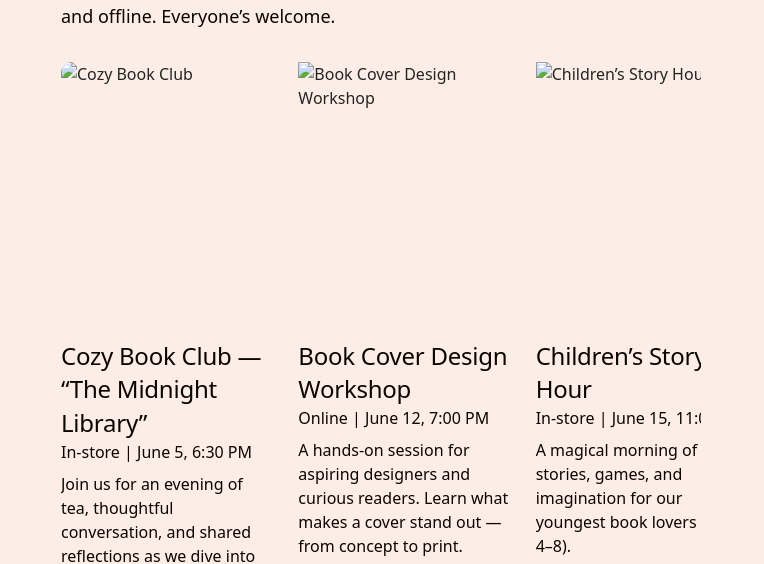
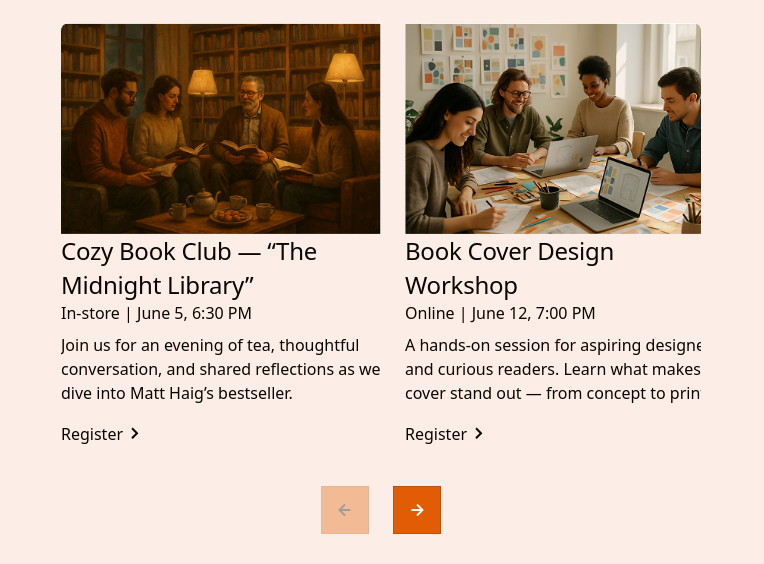
Before and after one commit to ArtemNyow/NovelWay, a website built with Vite: page src/index.html in a window 1280 px wide. Shown: the part 699-1263 px from the top of the page, without its empty margins (259-1023 px from the left). Built offline with nearby package versions, Linux system fonts and the light colour scheme; files whose address does not match are found by name.

Commit message:
added img

```diff
--- a/src/css/partials/events.css
+++ b/src/css/partials/events.css
@@ -1,6 +1,8 @@
 .events {}
 
-.events-container{}
+.events-container{
+    margin-bottom: 64px;
+}
 
 .events-text-container {
     margin-bottom: 32px;
@@ -31,33 +33,16 @@
     color: #0b0500;
 }
 
-.swiper {
-    /* width: 100%;
-    max-width: 1200px;
-    margin: auto; */
-}
-
 .events-list {
     gap: 24px;
     margin-bottom: 56px;
 }
 
-.swiper-wrapper {}
-
 .events-list-item {
     width: 100%;
 }
 
-.swiper-slide {
-    display: flex;
-    flex-direction: column;
-    gap: 0.5rem;
-}
-
-.events-list-item-img {
-    width: 342px;
-    height: 277px;
-}
+.events-list-item-img {}
 
 .events-list-item-text-container{
  display: flex;
@@ -67,9 +52,7 @@
  height: 220px;
 }
 
-.events-list-item-text-container-text {
-
-}
+.events-list-item-text-container-text {}
 
 .events-list-item-format {
     font-weight: 400;
@@ -77,13 +60,6 @@
     line-height: 1.5;
     color: #0b0500;
     margin-bottom: 8px;
-}
-
-.events-list-item-date {
-    font-weight: 400;
-    font-size: 16px;
-    line-height: 1.5;
-    color: #0b0500;
 }
 
 .events-list-item-title {
@@ -118,23 +94,48 @@
     fill: #0b0500;
     width: 24px;
     height: 24px;
-    overflow: visible;
-        /* Усуньте hidden */
-        display: block;
-        color: inherit;
 }
 
-.swiper-pagination {}
-
-.swiper-button-prev {
-    background-image: url('/src/img/sprite.svg#icon-left-arrow-alt');
-    fill: #0b0500;
+.swiper {
+    position: relative;
+    border-radius: 8px;
+    overflow: hidden;
 }
 
-.arrow-btn {}
+.swiper-wrapper {
+    display: flex;
+}
 
-.swiper-button-next {
-    background-image: url('/src/img/sprite.svg#icon-right-arrow-alt');
+.swiper-slide {
+    flex-shrink: 0;
+    width: 100%;
+    background-size: cover;
+    background-position: center;
+    position: relative;
+}
+
+.slider-controls{
+    position: relative;
+}
+
+.slider-controls .swiper-button-prev,
+.slider-controls .swiper-button-next {
+    width: 48px;
+    height: 48px;
+
+    position: static;
+    top: auto;
+    left: auto;
+    right: auto;
+    bottom: auto;
+    transform: none;
+    margin-top: 0;
+}
+
+.swiper-button-prev::after,
+.swiper-button-next::after {
+    display: none;
+    content: none;
 }
 
 @media screen and (min-width: 374px){
@@ -173,13 +174,6 @@
 
     .swiper-button-prev,
     .swiper-button-next {
-        display: none;
+        display: none !important;
     }
-
-    .swiper-pagination {
-        display: none;
-    }
-
-
-
 }
--- a/src/js/events.js
+++ b/src/js/events.js
@@ -1,79 +1,50 @@
-// core version + navigation, pagination modules:
 import Swiper from 'swiper';
-import { Navigation, Pagination } from 'swiper/modules';
-// import Swiper and modules styles
+import { Navigation } from 'swiper/modules';
 import 'swiper/css';
-// import 'swiper/css/navigation';
-// import 'swiper/css/pagination';
+import 'swiper/css/navigation';
 
-
-// const swiper = new Swiper('.swiper', {
-
-//   direction: 'vertical',
-//   loop: true,
-
-//   pagination: {
-//     el: '.swiper-pagination',
-//   },
-
-//   navigation: {
-//     nextEl: '.swiper-button-next',
-//     prevEl: '.swiper-button-prev',
-//   },
-
-
-// });
+const prevBtn = document.querySelector('.swiper-button-prev');
+const nextBtn = document.querySelector('.swiper-button-next');
+let swiperInstance = null;
 
 const swiper = new Swiper('.swiper', {
+  modules: [Navigation],
   slidesPerView: 1,
-  loop: true,
-  pagination: {
-    el: '.swiper-pagination',
-    clickable: true,
-  },
+  loop: false,
   navigation: {
     nextEl: '.swiper-button-next',
     prevEl: '.swiper-button-prev',
+  },
+  on: {
+    init: updateButtonsState,
+    slideChange: updateButtonsState,
   },
   breakpoints: {
     768: {
       slidesPerView: 2,
     },
-    1024: {
+    1440: {
       slidesPerView: 3,
     }
-  }
+  },
 });
 
-let swiperInstance = null;
 
-function initSwiper() {
-  const screenWidth = window.innerWidth;
-
-  // Якщо ширина менше 1024 і Swiper ще не створений
-  if (screenWidth < 1024 && !swiperInstance) {
-    swiperInstance = new Swiper('.swiper', {
-      slidesPerView: 1,
-      loop: true,
-      pagination: {
-        el: '.swiper-pagination',
-        clickable: true,
-      },
-      navigation: {
-        nextEl: '.swiper-button-next',
-        prevEl: '.swiper-button-prev',
-      },
-      breakpoints: {
-        768: {
-          slidesPerView: 2,
-        }
-      }
-    });
+function updateButtonsState(swiper) {
+  if (swiper.isBeginning) {
+    prevBtn.disabled = true;
+    prevBtn.classList.add('disabled');
+  } else {
+    prevBtn.disabled = false;
+    prevBtn.classList.remove('disabled');
   }
 
-  // Якщо ширина >= 1024 і Swiper вже існує — знищити
-  if (screenWidth >= 1024 && swiperInstance) {
-    swiperInstance.destroy(true, true);
-    swiperInstance = null;
+
+  if (swiper.isEnd) {
+    nextBtn.disabled = true;
+    nextBtn.classList.add('disabled');
+  } else {
+    nextBtn.disabled = false;
+    nextBtn.classList.remove('disabled');
   }
 }
--- a/src/js/hero.js
+++ b/src/js/hero.js
@@ -1,41 +1,41 @@
-import Swiper from 'swiper';
-import { Navigation } from 'swiper/modules';
-import 'swiper/css';
-import 'swiper/css/navigation';
+// import Swiper from 'swiper';
+// import { Navigation } from 'swiper/modules';
+// import 'swiper/css';
+// import 'swiper/css/navigation';
 
-const prevBtn = document.querySelector('.swiper-button-prev');
-const nextBtn = document.querySelector('.swiper-button-next');
+// const prevBtn = document.querySelector('.swiper-button-prev');
+// const nextBtn = document.querySelector('.swiper-button-next');
 
-const swiper = new Swiper('.swiper', {
-  modules: [Navigation],
-  slidesPerView: 1,
-  loop: false,
-  navigation: {
-    nextEl: '.swiper-button-next',
-    prevEl: '.swiper-button-prev',
-  },
-  on: {
-    init: updateButtonsState,
-    slideChange: updateButtonsState,
-  },
-});
+// const swiper = new Swiper('.swiper', {
+//   modules: [Navigation],
+//   slidesPerView: 1,
+//   loop: false,
+//   navigation: {
+//     nextEl: '.swiper-button-next',
+//     prevEl: '.swiper-button-prev',
+//   },
+//   on: {
+//     init: updateButtonsState,
+//     slideChange: updateButtonsState,
+//   },
+// });
 
 
-function updateButtonsState(swiper) {
-  if (swiper.isBeginning) {
-    prevBtn.disabled = true;
-    prevBtn.classList.add('disabled');
-  } else {
-    prevBtn.disabled = false;
-    prevBtn.classList.remove('disabled');
-  }
+// function updateButtonsState(swiper) {
+//   if (swiper.isBeginning) {
+//     prevBtn.disabled = true;
+//     prevBtn.classList.add('disabled');
+//   } else {
+//     prevBtn.disabled = false;
+//     prevBtn.classList.remove('disabled');
+//   }
 
 
-  if (swiper.isEnd) {
-    nextBtn.disabled = true;
-    nextBtn.classList.add('disabled');
-  } else {
-    nextBtn.disabled = false;
-    nextBtn.classList.remove('disabled');
-  }
-}
+//   if (swiper.isEnd) {
+//     nextBtn.disabled = true;
+//     nextBtn.classList.add('disabled');
+//   } else {
+//     nextBtn.disabled = false;
+//     nextBtn.classList.remove('disabled');
+//   }
+// }
--- a/src/partials/events.html
+++ b/src/partials/events.html
@@ -10,26 +10,13 @@
         <div class="swiper">
             <ul class="events-list swiper-wrapper">
                 <li class="events-list-item swiper-slide">
-                    <div>
-                        <picture class="events-list-item-img">
-                            <source
-                            srcset=" /img/   1x, /img/ 2x"
-                            media="(min-width: 1440px)" />
-
-                            <source
-                            srcset=" /img/    1x, /img/ 2x"
-                            media="(min-width: 1280px)" />
-
-                            <source
-                            srcset="/img/   1x, /img/our-yachts/our-yachts-yaht-tab@2x.jpg 2x"
-                            media="(min-width: 768px)" />
-
-                            <source srcset=" /img/   1x, /img/ 2x"
-                            media="(max-width: 767px)" />
-
-                            <img src="/img/desk.jpg" alt="Cozy Book Club" class="events-list-item-img" />
-                        </picture>
-                    </div>
+                    <img
+                    src="/img/events/img-1-decktop.jpg"
+                    alt="Cozy Book Club"
+                    class="events-list-item-img"
+                    width="340"
+                    height="277"
+                    srcset="/src/img/events/img-1-decktop.jpg   1x, /img/events/img-1-@2x-decktop.jpeg 2x"/>
                    <div class="events-list-item-text-container">
                        <div class="events-list-item-text-container-text">
                            <h2 class="events-list-item-title">Cozy Book Club — “The Midnight Library”</h2>
@@ -41,34 +28,20 @@
                        </div>
                         <button id="registerBtn1" class="events-list-item-btn" onclick="openModal('Cozy Book Club — “The Midnight Library”', 'event1')">
                             Register
-                            <svg class="button-icon" width="8" height="12">
-                                <use href="/src/img/sprite.svg#icon-left-arrow-alt"></use>
+                            <svg  class="button-icon" width="8" height="12">
+                                <use href="/img/sprite.svg#icon-chevron-right"></use>
                             </svg>
                         </button>
                    </div>
                 </li>
                 <li class="events-list-item swiper-slide">
-                    <div>
-                        <picture class="events-list-item-img">
-                            <source
-                            srcset=" /img/   1x, /img/ 2x"
-                            media="(min-width: 1440px)" />
-
-                            <source
-                            srcset=" /img/    1x, /img/ 2x"
-                            media="(min-width: 1280px)" />
-
-                            <source
-                            srcset="/img/   1x, /img/ 2x"
-                            media="(min-width: 768px)" />
-
-                            <source
-                            srcset=" /img/   1x, /img/ 2x"
-                            media="(max-width: 767px)" />
-
-                            <img src="/img/desk.jpg" alt="Book Cover Design Workshop" class="events-list-item-img" />
-                        </picture>
-                    </div>
+                    <img
+                    src="/img/events/img-2-decktop.jpg"
+                    alt="Book Cover Design Workshop"
+                    class="events-list-item-img"
+                    width="340"
+                    height="277"
+                    srcset="/src/img/events/img-2-decktop.jpg   1x, /img/events/img-2-@2x-decktop.jpeg 2x" />
                     <div class="events-list-item-text-container">
                         <div class="events-list-item-text-container-text">
                             <h2 class="events-list-item-title">Book Cover Design Workshop</h2>
@@ -78,31 +51,22 @@
                                 from concept to print.
                             </p>
                         </div>
-                        <button id="registerBtn2" class="events-list-item-btn" onclick="openModal('Book Cover Design Workshop', 'event2')">Register</button>
+                        <button id="registerBtn2" class="events-list-item-btn" onclick="openModal('Book Cover Design Workshop', 'event2')">
+                            Register
+                            <svg class="button-icon" width="8" height="12">
+                                <use href="/img/sprite.svg#icon-chevron-right"></use>
+                            </svg>
+                        </button>
                     </div>
                 </li>
                 <li class="events-list-item swiper-slide">
-                    <div>
-                        <picture>
-                            <source
-                            srcset=" /img/   1x, /img/ 2x"
-                            media="(min-width: 1440px)" />
-
-                            <source
-                            srcset=" /img/    1x, /img/ 2x"
-                            media="(min-width: 1280px)" />
-
-                            <source
-                            srcset="/img/   1x, /img/ 2x"
-                            media="(min-width: 768px)" />
-
-                            <source
-                            srcset=" /img/   1x, /img/ 2x"
-                            media="(max-width: 767px)" />
-
-                            <img src="/img/desk.jpg" alt="Children’s Story Hour" class="events-list-item-img" />
-                        </picture>
-                    </div>
+                    <img
+                    src="/img/events/img-3-decktop.jpg"
+                    alt="Children’s Story Hour"
+                    class="events-list-item-img"
+                    width="340"
+                    height="277"
+                    srcset="/src/img/events/img-3-decktop.jpg   1x, /img/events/img-3-@2x-decktop.jpeg 2x" />
                     <div class="events-list-item-text-container">
                         <div class="events-list-item-text-container-text">
                             <h2 class="events-list-item-title">Children’s Story Hour</h2>
@@ -113,19 +77,26 @@
                         </div>
                         <button id="registerBtn3" class="events-list-item-btn" onclick="openModal('Children’s Story Hour', 'event3')">
                             Register
+                            <svg class="button-icon" width="8" height="12">
+                                <use href="/img/sprite.svg#icon-chevron-right"></use>
+                            </svg>
                         </button>
                     </div>
                 </li>
             </ul>
 
-            <!-- <div class="swiper-pagination">
-                <svg class="button-icon" width="20" height="20">
-                    <use href="/src/img/sprite.svg#icon-right-arrow-alt"></use>
+            <div class="slider-controls">
+              <button class="swiper-button-prev arrow-btn">
+                <svg class="icon-arrow" width="24" height="24">
+                  <use href="/img/sprite.svg#icon-left-arrow-alt"></use>
                 </svg>
+              </button>
+              <button class="swiper-button-next arrow-btn">
+                <svg class="icon-arrow" width="24" height="24">
+                  <use href="/img/sprite.svg#icon-right-arrow-alt"></use>
+                </svg>
+              </button>
             </div>
-            <div class="swiper-button-prev arrow-btn "></div>
-            <div class="swiper-button-next arrow-btn "></div> -->
-
         </div>
     </div>
 </section>
```
Also changed, not shown: src/img/events/img-1-@2x-decktop.jpg (added), src/img/events/img-1-decktop.jpg (added), src/img/events/img-2-@2x-decktop.jpg (added), src/img/events/img-2-decktop.jpg (added), src/img/events/img-3-@2x-decktop.jpg (added), src/img/events/img-3-decktop.jpg (added).
